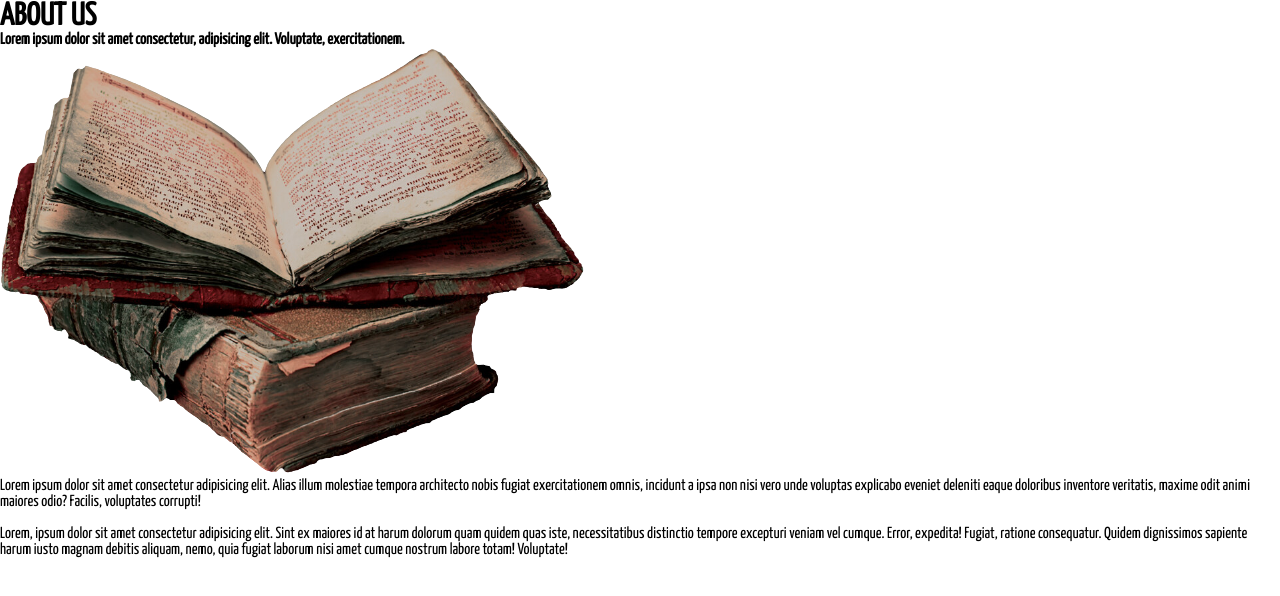
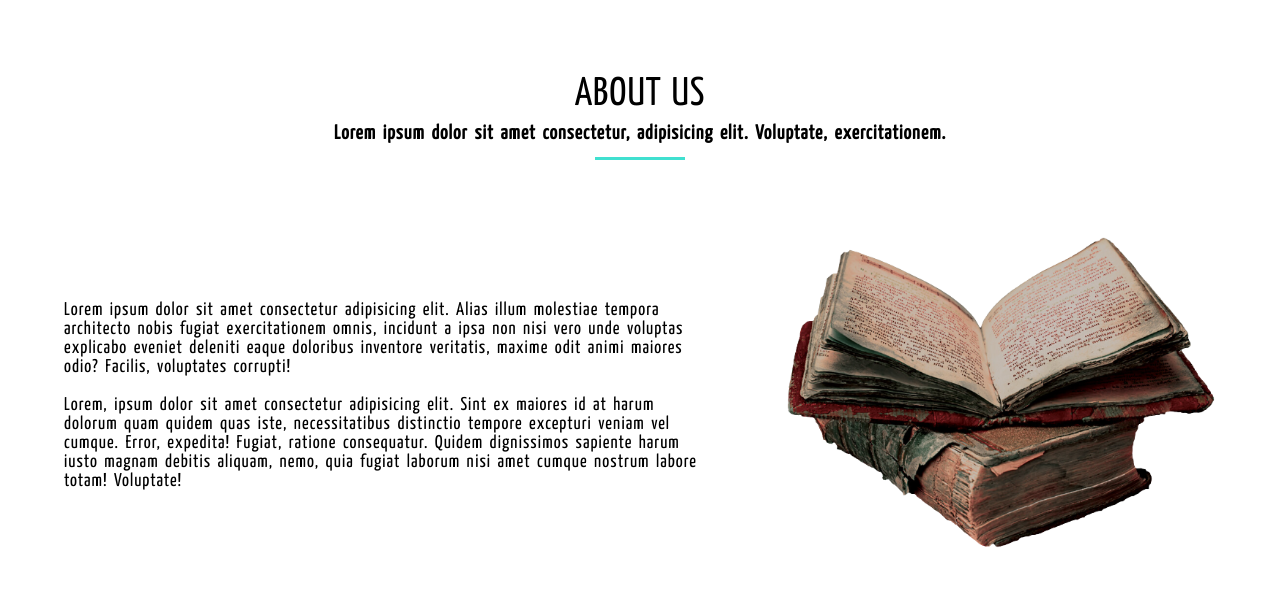
Before and after one commit to anishsingh42/CrunchClone, a plain HTML site: page about_us/aboutus.html in a window 1280 px wide. Drawn offline with Linux system fonts and the light colour scheme.

Commit message:
Update about_style.css
Updated style_about.css

```diff
--- a/about_us/about_style.css
+++ b/about_us/about_style.css
@@ -16,3 +16,50 @@ a
     text-decoration: none;
     color: hotpink;
 }
+.about_us{
+    letter-spacing: 1px;
+    word-spacing: 2.5px;
+}
+
+.title_about_us
+{
+    display: flex;
+    justify-content: center;
+    align-items: center;
+    margin-top: 75px;
+    font-size: 40px;
+    font-weight: lighter;
+}
+.about_us h4
+{
+    display: flex;
+    justify-content: center;
+    align-items: center;
+    margin-top:10px;
+    font-size: 20px;
+}
+.line
+{
+    display: block;
+    width:7%;
+    border-bottom: turquoise solid 3.5px;
+    margin-left: auto;
+    margin-right: auto;
+    margin-top:1% ;
+    margin-bottom: 1%;
+}
+.book_img
+{
+    float: right;
+    margin:5% 5% auto auto;
+    width:33.5%;
+    height: auto;
+}
+.about_txt
+{
+    float: left;
+    margin:10% auto auto 5%;
+    width:50%;
+    height: auto;
+    font-size: 18.5px;
+}
```
